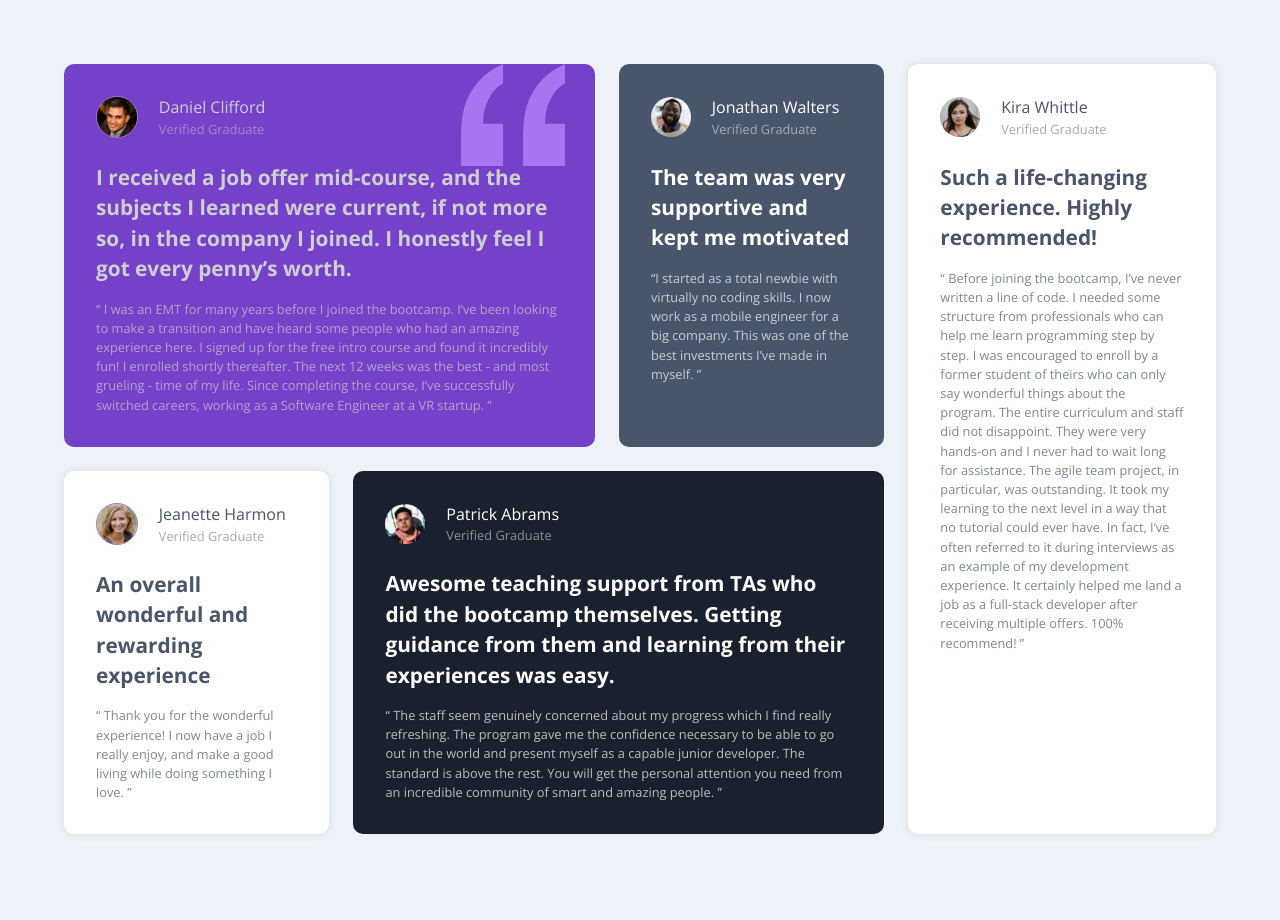
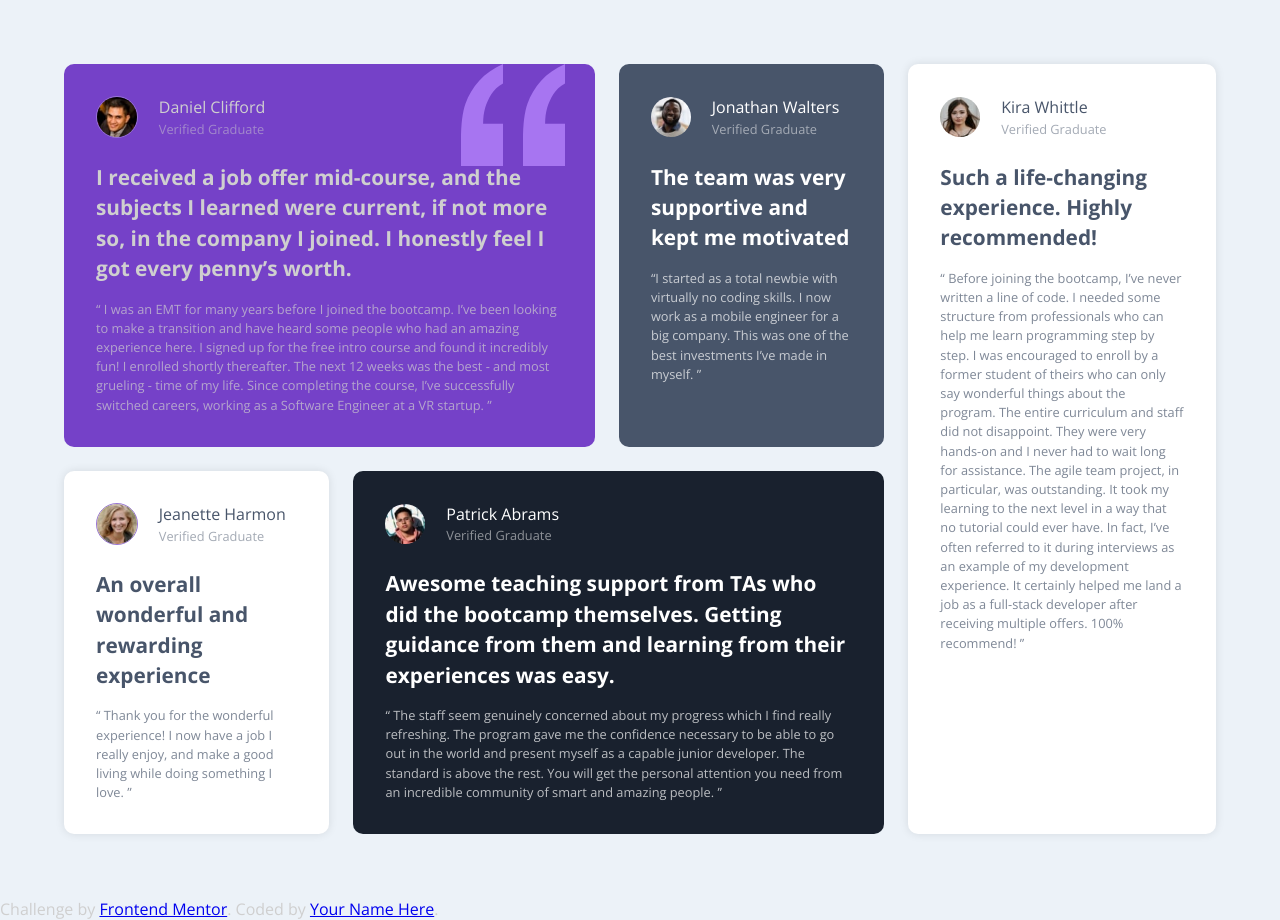
Before and after one commit to Robertron624/testimonials-grid-section, a plain HTML site: page index.html in a window 1280 px wide. Before the commit the page ends 898 px from the top, so only its background shows below. Drawn offline with nearby package versions, Linux system fonts and the light colour scheme.

Commit message:
fix: html title and live site added

```diff
--- a/index.html
+++ b/index.html
@@ -12,7 +12,7 @@
   <link rel="preconnect" href="https://fonts.gstatic.com" crossorigin>
   <link href="https://fonts.googleapis.com/css2?family=Barlow+Semi+Condensed:wght@500;600&family=Open+Sans:wght@400;700&display=swap" rel="stylesheet">
 
-  <title>Frontend Mentor | [Challenge Name Here]</title>
+  <title>Frontend Mentor | Testimonials grid section</title>
 
 </head>
 <body>
@@ -102,9 +102,9 @@
       </div>
     </section>
   </main>
-  <!-- <div class="attribution">
+  <div class="attribution">
     Challenge by <a href="https://www.frontendmentor.io?ref=challenge" target="_blank">Frontend Mentor</a>.
     Coded by <a href="#">Your Name Here</a>.
-  </div> -->
+  </div>
 </body>
 </html>
```
Also changed, not shown: 1 other file.
